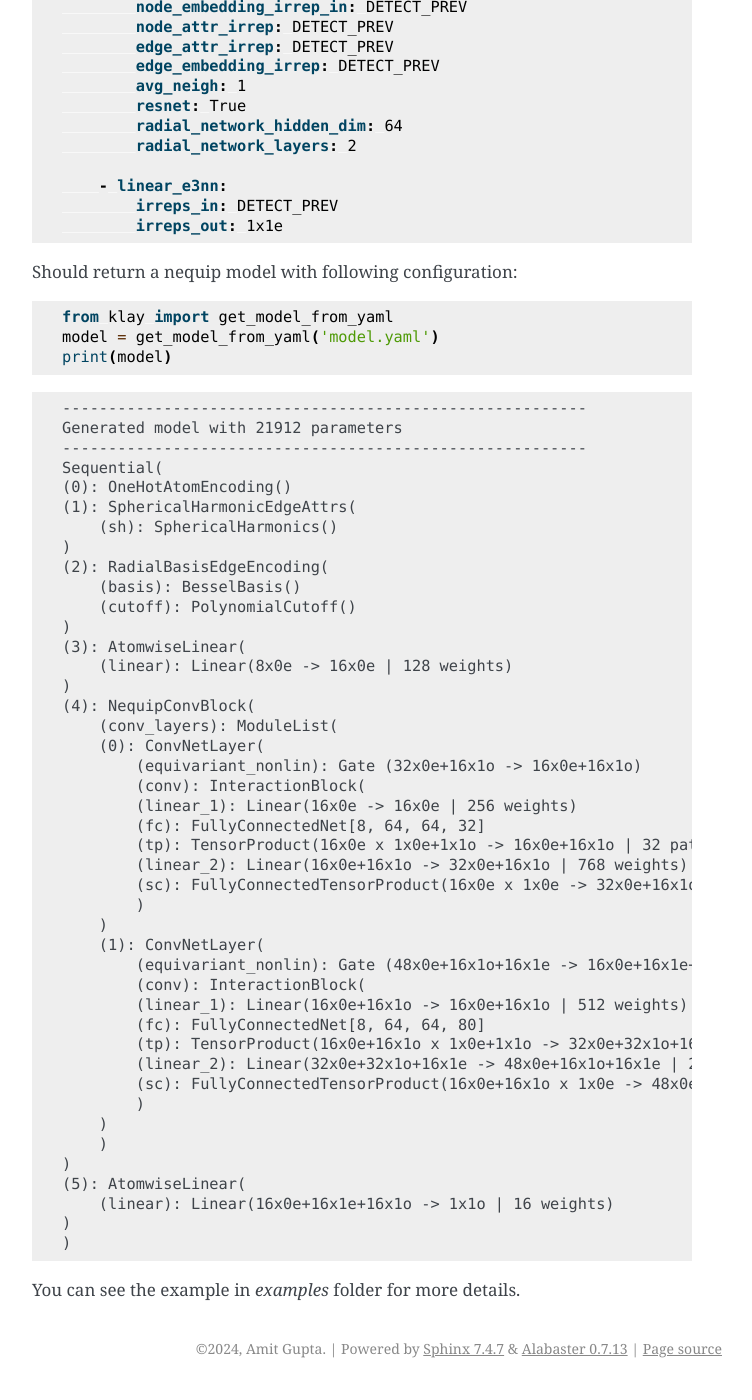
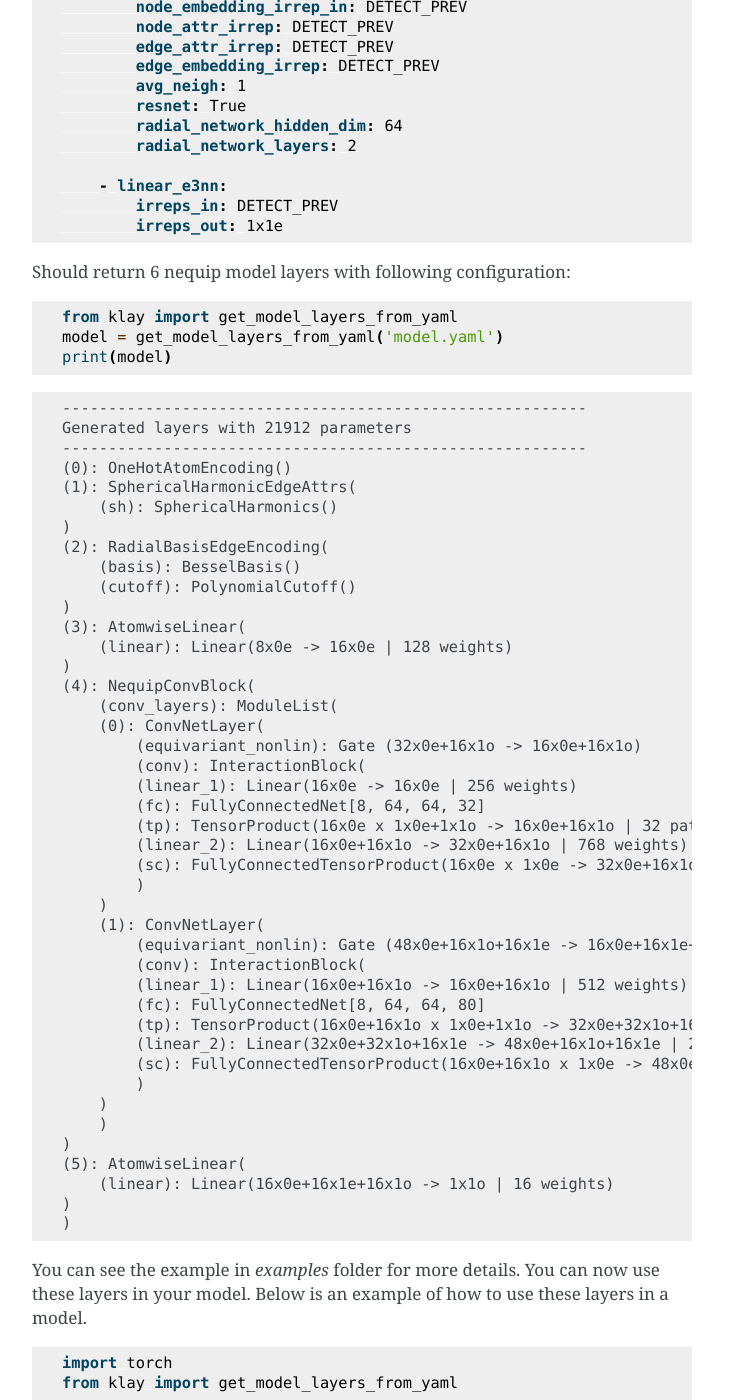
Before and after one commit to openkim/klay, a Sphinx documentation site: the page built from docs/usage.rst, in a window 1280 px wide and 1400 px high, scrolled down 821 px. Shown: the whole window, without its empty margins (388-1140 px from the left). Built offline with Sphinx 7.4.7, drawn with Linux system fonts in a browser that asks for light colours; some of the changed text lies outside the part shown.

Commit message:
Removed the sequential model bit. KLAY only return the layers now.

```diff
--- a/docs/usage.rst
+++ b/docs/usage.rst
@@ -1,7 +1,7 @@
 Usage
 =====
 
-Easiest way to use is to use the function :func:`klay.get_model_from_yaml` to get the layer you want. You need to provide a yaml file with block titled `model`. Model block should have list of layer configs for each layer. The :func:`klay.get_model_from_yaml` function will assemble the layers in sequential order and return the model. You can use the ``DETECT_PREV`` keyword in certain blocks to dynamically use the ouutput of previous layer. For example, in the following yaml file, ``linear_e3nn`` layer will use the output ``radial_basis`` layer as input.
+Easiest way to use is to use the function :func:`klay.get_model_layers_from_yaml` to get the layers you want. You need to provide a yaml file with block titled `model`. Model block should have list of layer configs for each layer. The :func:`klay.get_model_layers_from_yaml` function will return a list of layers in sequential order. You can use the ``DETECT_PREV`` keyword in certain blocks to dynamically use the ouutput of previous layer. For example, in the following yaml file, ``linear_e3nn`` layer will use the output ``radial_basis`` layer as input.
 
 .. code-block:: yaml
 
@@ -44,20 +44,19 @@ Easiest way to use is to use the function :func:`klay.get_model_from_yaml` to ge
             irreps_in: DETECT_PREV
             irreps_out: 1x1e
 
-Should return a nequip model with following configuration:
+Should return 6 nequip model layers with following configuration:
 
 .. code-block:: python
 
-    from klay import get_model_from_yaml
-    model = get_model_from_yaml('model.yaml')
+    from klay import get_model_layers_from_yaml
+    model = get_model_layers_from_yaml('model.yaml')
     print(model)
 
 .. code-block:: text
 
     ---------------------------------------------------------
-    Generated model with 21912 parameters
+    Generated layers with 21912 parameters
     ---------------------------------------------------------
-    Sequential(
     (0): OneHotAtomEncoding()
     (1): SphericalHarmonicEdgeAttrs(
         (sh): SphericalHarmonics()
@@ -98,4 +97,39 @@ Should return a nequip model with following configuration:
     )
     )
 
-You can see the example in `examples` folder for more details.
+You can see the example in `examples` folder for more details. You can now use these layers in your model. Below is an example of how to use these layers in a model.
+
+.. code-block:: python
+
+    import torch
+    from klay import get_model_layers_from_yaml
+
+    layers = get_model_layers_from_yaml('model.yaml')
+
+    class Model(torch.nn.Module):
+        def __init__(self, layers):
+            super(Model, self).__init__()
+            self.layers = torch.nn.ModuleList(layers)
+
+        def forward(self, z, pos, edge_index, shifts):
+            node_attr = self.layers[0](z)
+            edge_vec, edge_length, edge_sh = self.layers[1](pos, edge_index, shifts)
+            edge_embedding = self.layers[2](edge_length)
+            node_embedding = self.layers[3](node_attr)
+            node_embedding = self.layers[4](node_attr, node_embedding, edge_embedding, edge_sh, edge_index)
+            node_embedding = self.layers[5](node_embedding)
+            return node_embedding
+
+    model = Model(layers)
+
+    # Example input
+    z = torch.randn(10, 5)
+    pos = torch.randn(10, 3)
+    edge_index = torch.tensor([[0, 1, 2, 3, 4, 5, 6, 7, 8, 9], [1, 2, 3, 4, 5, 6, 7, 8, 9, 0]])
+    shifts = torch.randn(10, 3)
+
+    # Forward pass
+    out = model(z, pos, edge_index, shifts)
+    print(out)
+
+This gives the flexibility to generate arbitrary layers and assemble them like LEGO blocks.
--- a/setup.py
+++ b/setup.py
@@ -2,7 +2,7 @@ from setuptools import setup, find_packages
 
 setup(
     name='KLAY',
-    version='0.6.0',
+    version='0.6.1',
     author='Amit Gupta',
     author_email='gupta839@umn.edu',
     description='A Python package for generating ML layers for MLIPs',
```
Also changed, not shown: klay.py (+69 -31 lines), 1 other file.
